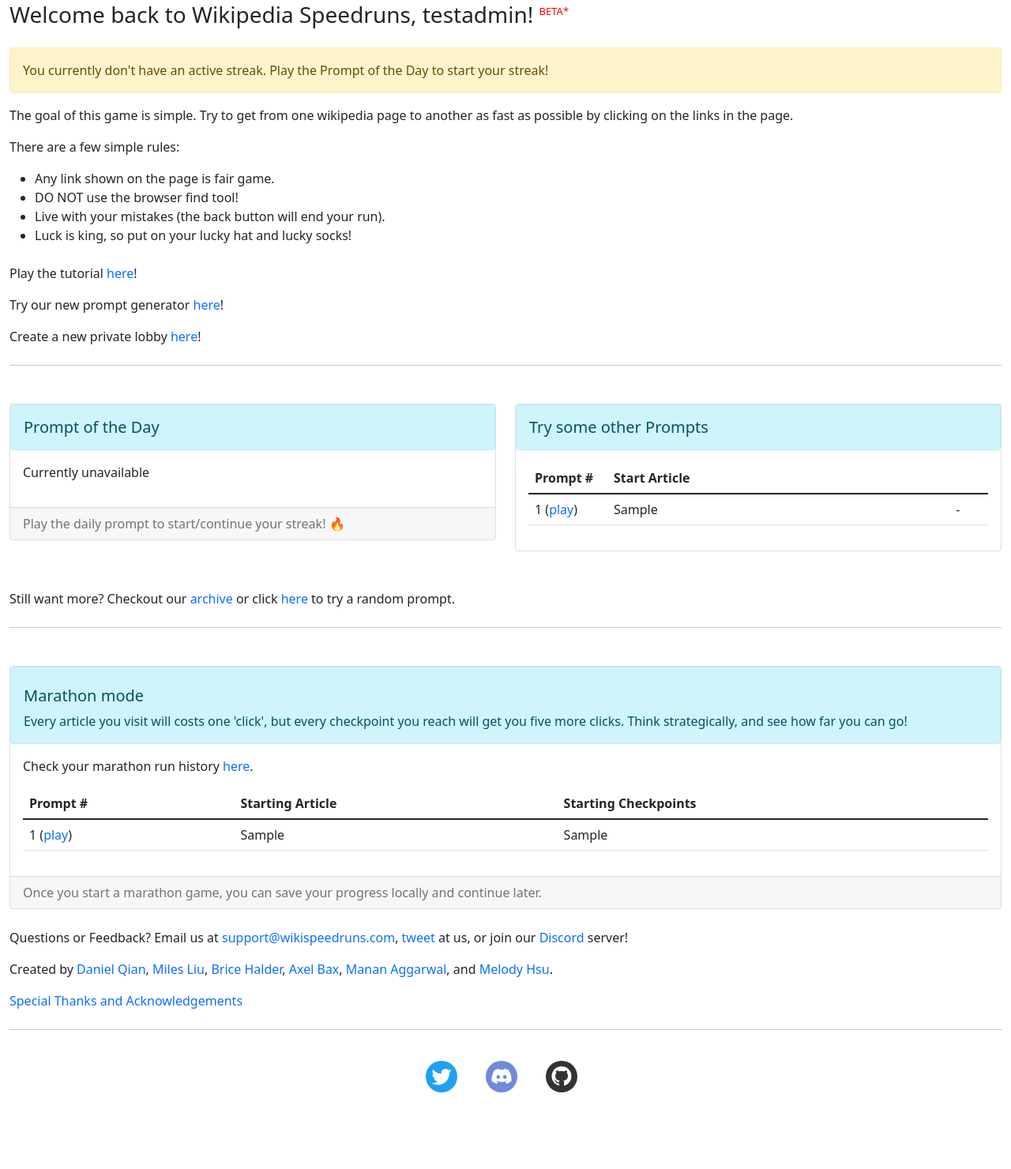
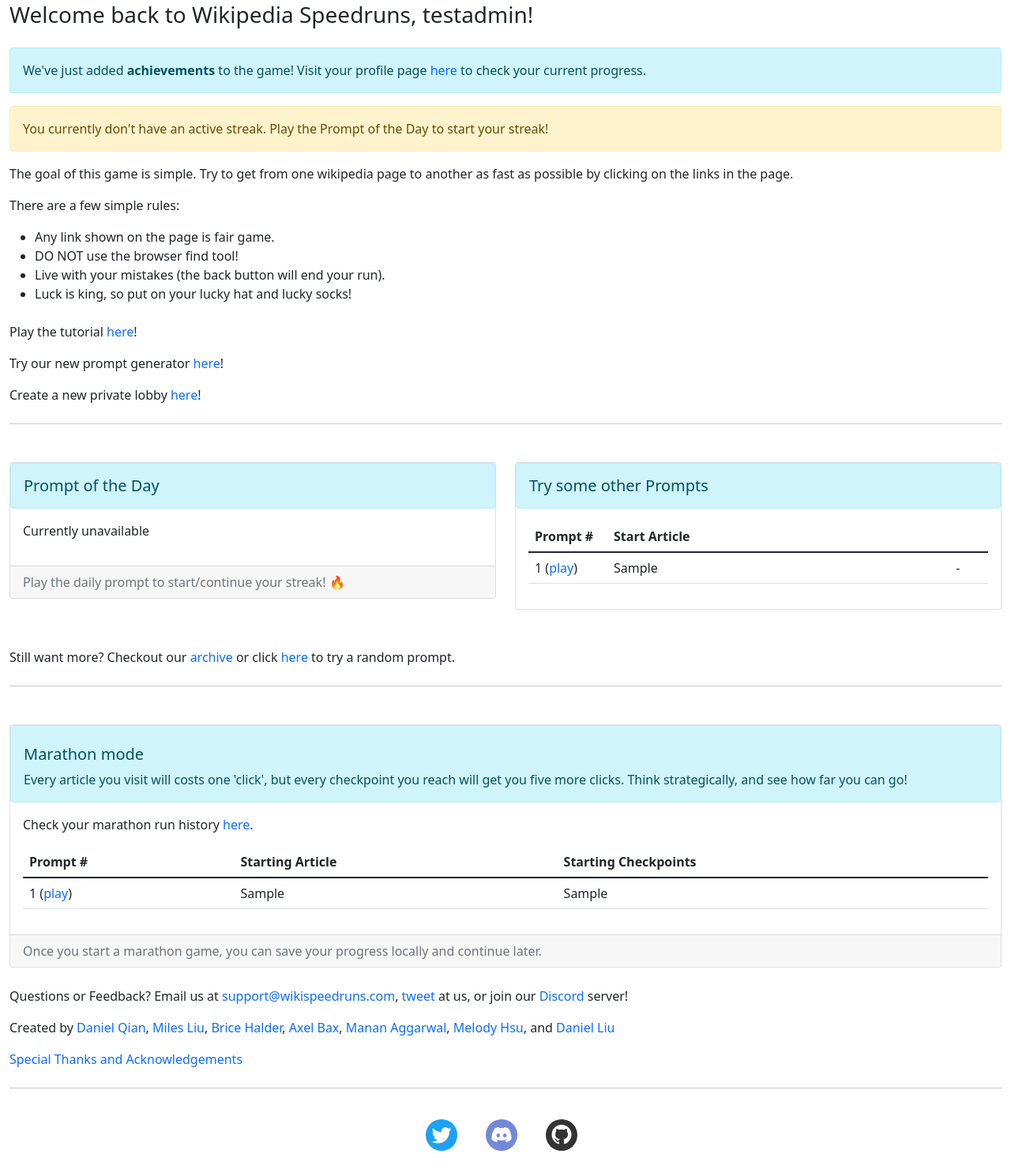
Before and after one commit to wikispeedruns/wikipedia-speedruns, a Flask app: page / in a window 1280 px wide. Shown: the part 70-1550 px from the top of the page at 79% size. Before the commit the page ends 1453 px from the top, so only its background shows below. Run offline with Flask 2, Linux system fonts and the light colour scheme; the visitor is signed in with stand-in values (Sample User, id 1); tables that the repository leaves empty hold one stand-in row (values such as "Sample post"); data that the repository does not hold is empty; parts of the project's set-up code (start-up, migrations or seed data) failed here and were passed over; some libraries are stand-ins or nearby versions.

Commit message:
changes to front page and blog pages with achievements

```diff
--- a/templates/devblog/blog.html
+++ b/templates/devblog/blog.html
@@ -44,7 +44,7 @@
                             <span class="blogAbstract">Check out the new features we've included in our first official update!</span>
                         </div>
                         <div class="col-sm-auto">
-                            07/04/2022
+                            07/16/2022
                         </div>
                     </div>
                 </div>
@@ -76,6 +76,10 @@
                         <p>
                         <b>Streaks</b>
                         <br>Streaks keep track of how many days in a row you complete the daily prompt. In order to add to the streak tally, play the prompt of the day while it is active!
+                        </p>
+                        <p>
+                        <b>Achievements</b>
+                        <br>Our new achievement system tracks your runs and rewards you for reaching unique milestones on your wikipedia speedrunning journey. As of now, only completed runs on public prompts will be counted towards achievements.
                         </p>
                         <p>
                         <b>Prompt Generator</b>
--- a/templates/home.html
+++ b/templates/home.html
@@ -20,7 +20,11 @@
 
 <div id="app">
 
-    <h3 class="mb-4">Welcome<span v-if="username"> back</span> to Wikipedia Speedruns<span  v-cloak v-if="username">, [[username]]</span>! <a href="/about#beta"><span class="beta">BETA*</span></a></h3>
+    <h3 class="mb-4">Welcome<span v-if="username"> back</span> to Wikipedia Speedruns<span  v-cloak v-if="username">, [[username]]</span>!</h3>
+
+    <div class="alert alert-info" v-cloak role="alert" v-if="loggedIn">
+        We've just added <b>achievements</b> to the game! Visit your profile page <a v-bind:href="'/profile/' + username">here</a> to check your current progress.
+    </div>
 
     <div class="alert alert-warning" v-cloak role="alert" v-html="streakText" v-if="loggedIn && streakText"></div>
 
@@ -207,8 +211,9 @@
             <a href="https://bricehalder.com/">Brice Halder</a>,
             <a href="https://xablexa.com/">Axel Bax</a>,
             <a href="https://www.omfgdogs.com/#">Manan Aggarwal</a>,
-            and <a href="https://en.wikipedia.org/wiki/Melody">Melody</a>
-            <a href="https://en.wikipedia.org/wiki/Xu_(surname_%E5%BE%90)"> Hsu</a>.
+            <a href="https://en.wikipedia.org/wiki/Melody">Melody</a>
+            <a href="https://en.wikipedia.org/wiki/Xu_(surname_%E5%BE%90)"> Hsu</a>,
+            and <a href="https://en.wikipedia.org/wiki/Otaku">Daniel Liu</a>
         </p>
         <p>
             <a href="/about#acknowledgements">Special Thanks and Acknowledgements</a>
```
